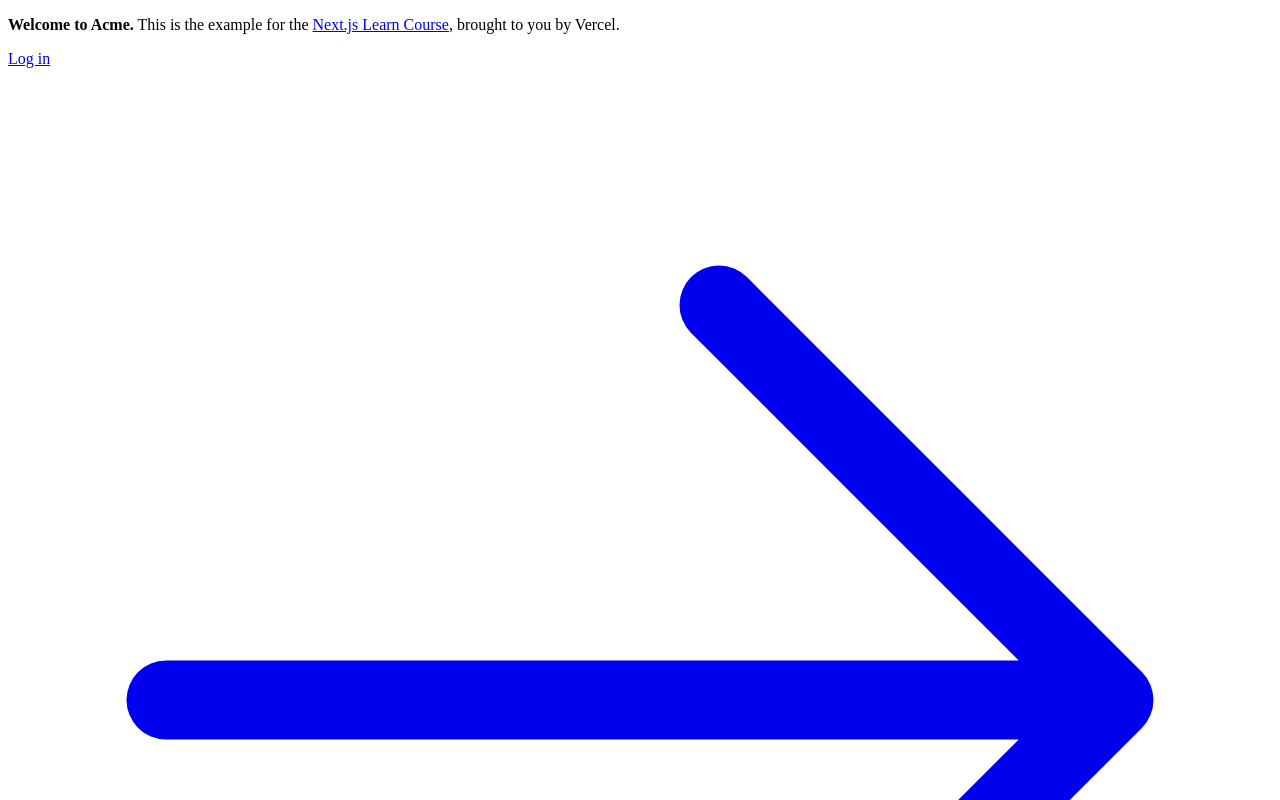
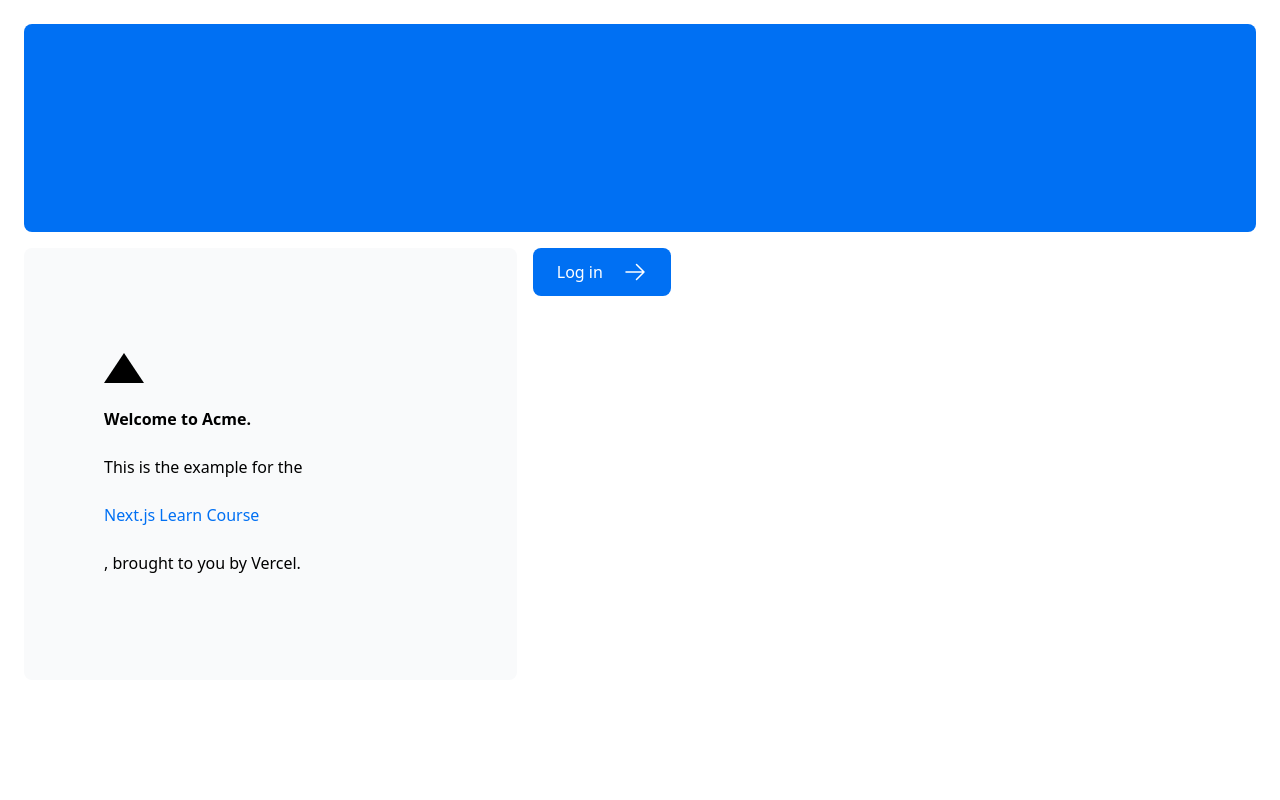
Before and after one commit to Abrajam7611/NextJSDashboard, a Next.js app: page / in a window 1280 px wide. Shown: the top 800 px of the page. Built offline with nearby package versions, Linux system fonts and the light colour scheme.

Commit message:
Capitulo 2

```diff
--- a/app/layout.tsx
+++ b/app/layout.tsx
@@ -1,3 +1,5 @@
+import '@/app/ui/global.css';
+
 export default function RootLayout({
   children,
 }: {
--- a/app/page.tsx
+++ b/app/page.tsx
@@ -10,13 +10,15 @@
       </div>
       <div className="mt-4 flex grow flex-col gap-4 md:flex-row">
         <div className="flex flex-col justify-center gap-6 rounded-lg bg-gray-50 px-6 py-10 md:w-2/5 md:px-20">
-          <p className={`text-xl text-gray-800 md:text-3xl md:leading-normal`}>
+        <div
+  className="h-0 w-0 border-b-[30px] border-l-[20px] border-r-[20px] border-b-black border-l-transparent border-r-transparent"
+/>
             <strong>Welcome to Acme.</strong> This is the example for the{' '}
             <a href="https://nextjs.org/learn/" className="text-blue-500">
               Next.js Learn Course
             </a>
             , brought to you by Vercel.
-          </p>
+          </div>
           <Link
             href="/login"
             className="flex items-center gap-5 self-start rounded-lg bg-blue-500 px-6 py-3 text-sm font-medium text-white transition-colors hover:bg-blue-400 md:text-base"
@@ -27,7 +29,6 @@
         <div className="flex items-center justify-center p-6 md:w-3/5 md:px-28 md:py-12">
           {/* Add Hero Images Here */}
         </div>
-      </div>
     </main>
   );
 }
```
Also changed, not shown: app/ui/home.module.css (added, +7 -0 lines).
